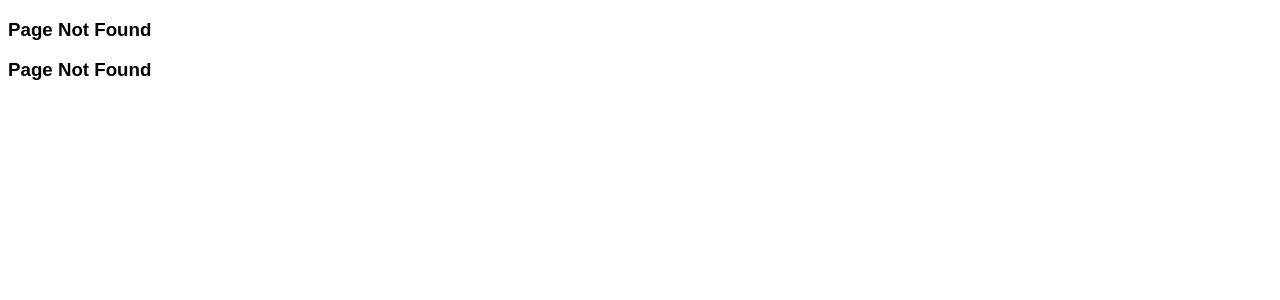
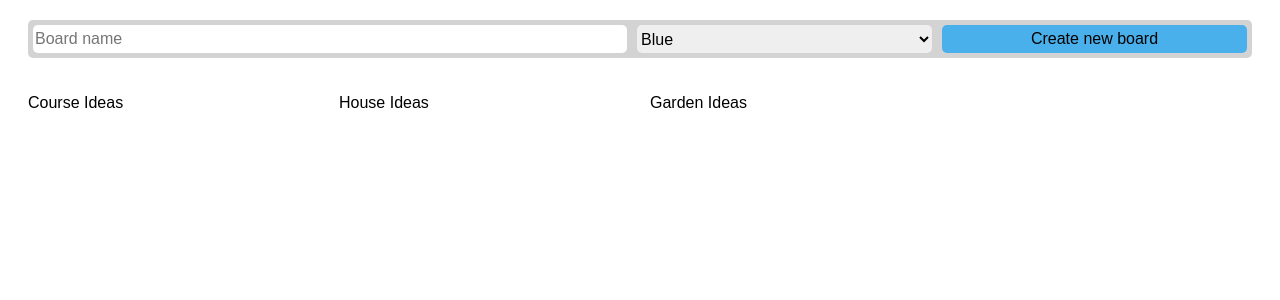
Before and after one commit to judylime/PM-Project_Management_Tool--react, a React (Create React App) app: page / in a window 1280 px wide. Before the commit this address had no page. Shown: the top 300 px of the page. Built offline with nearby package versions, Linux system fonts and the light colour scheme.

Commit message:
Setting up React router Passing props to a router component

```diff
--- a/src/App.js
+++ b/src/App.js
@@ -22,12 +22,22 @@ class App extends React.Component {
     return (
       <div>
         <BrowserRouter>
-          <Route exact path= "/" component = { PageNotFound} />
+        <Switch>
+          <Route
+            exact
+            path= "/"
+            render ={ () => (
+              <Home boards={this.state.boards}
+                createNewBoard={this.createNewBoard} />
+            )}
+            />
           <Route path ="/board" component = {Board} />
           <Route component = {PageNotFound} />
           {/* <Home boards={this.state.boards}
             createNewBoard={this.createNewBoard} />
           <Board /> */}
+
+        </Switch>
         </BrowserRouter>
 
       </div>
```
